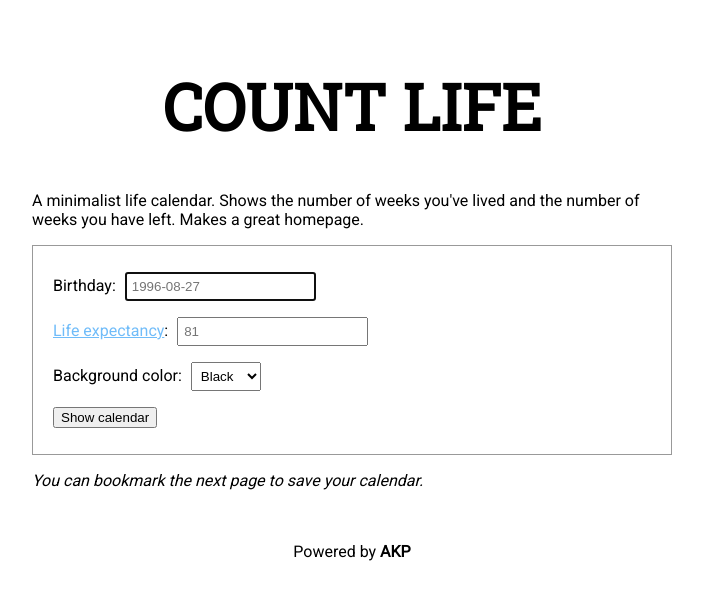
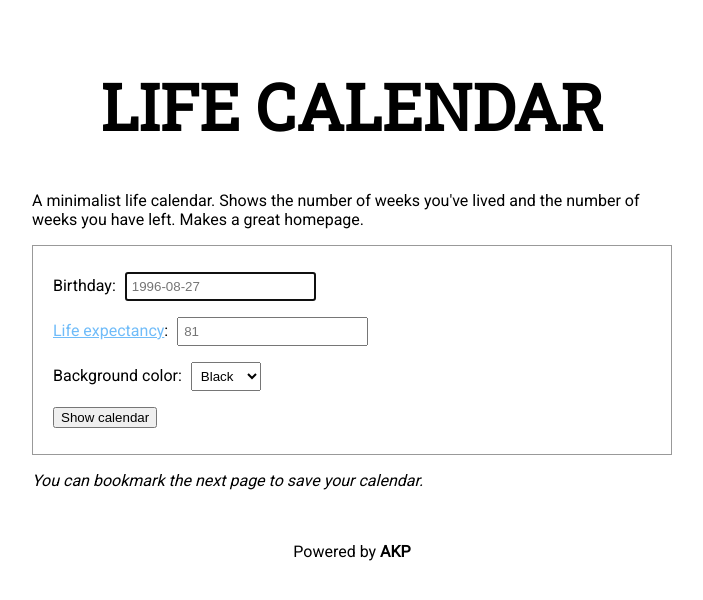
Before and after one commit to ankitpandey2708/life, a plain HTML site: page index.html in a window 1280 px wide. Shown: the whole page, without its empty margins (288-991 px from the left). Drawn offline with nearby package versions, Linux system fonts and the light colour scheme.

Commit message:
Update index.html

```diff
--- a/index.html
+++ b/index.html
@@ -1,7 +1,7 @@
 <html>
     <head>
         <meta property="og:title"               content="Minimalist life calendar" />
-        <meta property="og:site_name"           content="Count Life" />
+        <meta property="og:site_name"           content="Life Calendar" />
         <meta property="og:url"                 content="https://ankitpandey2708.github.io/life/" />
         <meta property="og:description"         content="Shows the number of weeks you've lived and the number of weeks
                                                             you have left. Makes a great homepage." />
@@ -267,7 +267,7 @@
     <body>
         <div id="clock"></div>
         <div id="welcome">
-            <h1>Count Life</h1>
+            <h1>Life Calendar</h1>
             <p>
                 A minimalist life calendar. Shows the number of weeks you've lived and the number of weeks you
                 have left. Makes a great homepage.
```
